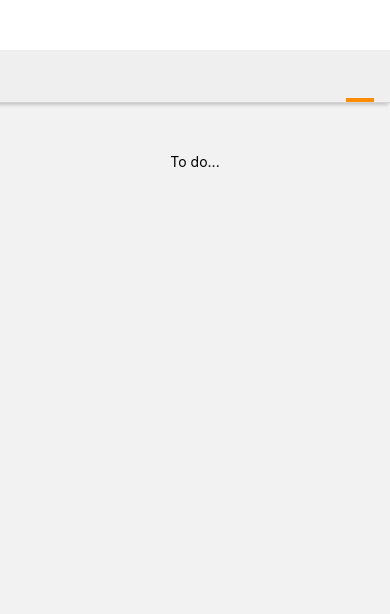
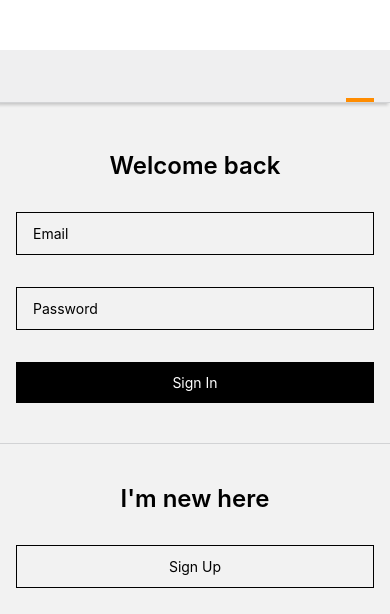
Before and after one commit to bpetermann/react-native-shopping-cart, a React Native app: screen /Authentication in a window 390 px wide. Shown: the top 614 px of the page. Built offline with nearby package versions, Linux system fonts and the light colour scheme; no server answers.

Commit message:
Add authentication form inputs

```diff
--- /dev/null
+++ b/components/Atoms/AmountButton.js
@@ -0,0 +1,42 @@
+import { StyleSheet, View, Text, Pressable, Image } from 'react-native';
+
+export default function AmountButton({ img, onClick, style, amount }) {
+  return (
+    <View style={styles.iconButton}>
+      <Pressable onPress={onClick} android_ripple={{ color: '#efeff0' }}>
+        <Image style={[styles.img, style]} source={img} />
+      </Pressable>
+      {!!amount && (
+        <View style={styles.amount}>
+          <Text style={styles.count}>{amount}</Text>
+        </View>
+      )}
+    </View>
+  );
+}
+
+const styles = StyleSheet.create({
+  iconButton: {
+    position: 'relative',
+  },
+  amount: {
+    backgroundColor: '#ff6900',
+    position: 'absolute',
+    width: 16,
+    height: 16,
+    borderRadius: 15 / 2,
+    right: -6,
+    alignItems: 'center',
+    justifyContent: 'center',
+  },
+  count: {
+    alignItems: 'center',
+    justifyContent: 'center',
+    color: '#fff',
+    fontSize: 12,
+  },
+  img: {
+    width: 28,
+    height: 28,
+  },
+});
--- a/components/Atoms/index.js
+++ b/components/Atoms/index.js
@@ -1,3 +1,4 @@
+export { default as AmountButton } from './AmountButton';
 export { default as BaseButton } from './BaseButton';
 export { default as Container } from './Container';
 export { default as Heading } from './Heading';
--- a/components/Organisms/App/Header.js
+++ b/components/Organisms/App/Header.js
@@ -1,8 +1,13 @@
-import { Container, IconButton, NavigationButton } from '@/components/Atoms';
+import {
+  Container,
+  IconButton,
+  NavigationButton,
+  AmountButton,
+} from '@/components/Atoms';
 import { FavoritesContext } from '@/context/favorites-context';
-import { StyleSheet, View, Text } from 'react-native';
 import { CartContext } from '@/context/cart-context';
 import { useRoute } from '@react-navigation/native';
+import { StyleSheet, View } from 'react-native';
 import { useContext } from 'react';
 
 export default function Header({ navigation, focus }) {
@@ -23,28 +28,16 @@ export default function Header({ navigation, focus }) {
             onClick={() => focus && focus()}
             img={require('@/assets/app/search.png')}
           />
-          <View style={styles.iconButton}>
-            <IconButton
+          <AmountButton
             onClick={() => setShowFavorites(true)}
             img={require('@/assets/app/heart.png')}
+            amount={favoriteItems.length}
           />
-            {!!favoriteItems.length && (
-              <View style={styles.favAmount}>
-                <Text style={styles.count}>{favoriteItems.length}</Text>
-              </View>
-            )}
-          </View>
-          <View style={styles.iconButton}>
-            <IconButton
+          <AmountButton
             onClick={() => openCart(true)}
             img={require('@/assets/app/cart.png')}
+            amount={amount}
           />
-            {!!amount && (
-              <View style={styles.amount}>
-                <Text style={styles.count}>{amount}</Text>
-              </View>
-            )}
-          </View>
         </View>
         <NavigationButton
           onClick={() => navigation.navigate('Authentication')}
@@ -71,38 +64,4 @@ const styles = StyleSheet.create({
     width: '50%',
     maxWidth: 320,
   },
-  iconButton: {
-    position: 'relative',
-  },
-  amount: {
-    backgroundColor: '#ff6900',
-    position: 'absolute',
-    width: 16,
-    height: 16,
-    borderRadius: 15 / 2,
-    right: -6,
-    alignItems: 'center',
-    justifyContent: 'center',
-  },
-  count: {
-    alignItems: 'center',
-    justifyContent: 'center',
-    color: '#fff',
-    fontSize: 12,
-  },
-  favAmount: {
-    backgroundColor: '#ff6900',
-    position: 'absolute',
-    width: 16,
-    height: 16,
-    borderRadius: 15 / 2,
-    right: -6,
-    alignItems: 'center',
-    justifyContent: 'center',
-  },
-  img: {
-    width: 28,
-    height: 28,
-    padding: 30,
-  },
 });
--- a/components/Templates/Authentication.js
+++ b/components/Templates/Authentication.js
@@ -1,13 +1,116 @@
-import { StyleSheet, View, Text } from 'react-native';
+import {
+  StyleSheet,
+  View,
+  Text,
+  TextInput,
+  Pressable,
+  ScrollView,
+} from 'react-native';
 import { Header } from '@/components/Organisms/App';
+import { useState } from 'react';
 
 export default function ProductDetail({ navigation }) {
+  const [showSignUp, setShowSignUp] = useState(false);
+
   return (
     <>
       <Header navigation={navigation} />
-      <View style={styles.container}>
-        <Text>To do...</Text>
-      </View>
+      <ScrollView>
+        <View style={styles.container}>
+          <Text style={{ fontSize: 24, fontWeight: '600' }}>Welcome back</Text>
+          <TextInput
+            placeholder={'Email'}
+            style={styles.input}
+            onChangeText={(text) => console.log(`Email: ${text}`)}
+          />
+          <TextInput
+            placeholder={'Password'}
+            type={'password'}
+            style={styles.input}
+            onChangeText={(text) => console.log(`Password: ${text}`)}
+          />
+          <Pressable
+            style={styles.button}
+            android_ripple={{ color: '#efeff0' }}
+          >
+            <Text
+              style={{
+                color: '#fff',
+                textAlign: 'center',
+              }}
+            >
+              Sign In
+            </Text>
+          </Pressable>
+        </View>
+
+        <View
+          style={{
+            width: '100%',
+            height: 1,
+            backgroundColor: '#d2d3d5',
+            marginVertical: 24,
+          }}
+        ></View>
+        <View style={styles.signup}>
+          <Text style={{ fontSize: 24, fontWeight: '600' }}>I'm new here</Text>
+          {showSignUp ? (
+            <>
+              <TextInput
+                placeholder={'Email'}
+                style={styles.input}
+                onChangeText={(text) => console.log(`Email: ${text}`)}
+              />
+              <TextInput
+                placeholder={'Password'}
+                type={'password'}
+                style={styles.input}
+                onChangeText={(text) => console.log(`Password: ${text}`)}
+              />
+              <TextInput
+                placeholder={'Confirm password'}
+                type={'password'}
+                style={styles.input}
+                onChangeText={(text) => console.log(`Password: ${text}`)}
+              />
+              <Pressable
+                style={styles.button}
+                android_ripple={{ color: '#efeff0' }}
+              >
+                <Text
+                  style={{
+                    color: '#fff',
+                    textAlign: 'center',
+                  }}
+                >
+                  Sign Up
+                </Text>
+              </Pressable>
+            </>
+          ) : (
+            <Pressable
+              style={[
+                styles.button,
+                {
+                  backgroundColor: 'transparent',
+                  borderWidth: 1,
+                  borderColor: 'black',
+                },
+              ]}
+              android_ripple={{ color: '#efeff0' }}
+            >
+              <Text
+                style={{
+                  color: '#000',
+                  textAlign: 'center',
+                }}
+              >
+                Sign Up
+              </Text>
+            </Pressable>
+          )}
+        </View>
+      </ScrollView>
     </>
   );
 }
@@ -15,8 +118,28 @@ export default function ProductDetail({ navigation }) {
 const styles = StyleSheet.create({
   container: {
     width: '100%',
-    height: '100%',
     alignItems: 'center',
-    marginTop: 50,
+    padding: 16,
+    marginTop: 32,
+    gap: 32,
+  },
+  input: {
+    width: '100%',
+    borderWidth: 1,
+    borderColor: '#000',
+    paddingHorizontal: 16,
+    paddingVertical: 12,
+  },
+  button: {
+    backgroundColor: '#000',
+    padding: 12,
+    width: '100%',
+  },
+  signup: {
+    width: '100%',
+    alignItems: 'center',
+    padding: 16,
+    marginBottom: 32,
+    gap: 32,
   },
 });
```
Also changed, not shown: 1 other file (tests, documents, lock files or other folders). Lines whose indentation alone changed are shown as unchanged.
